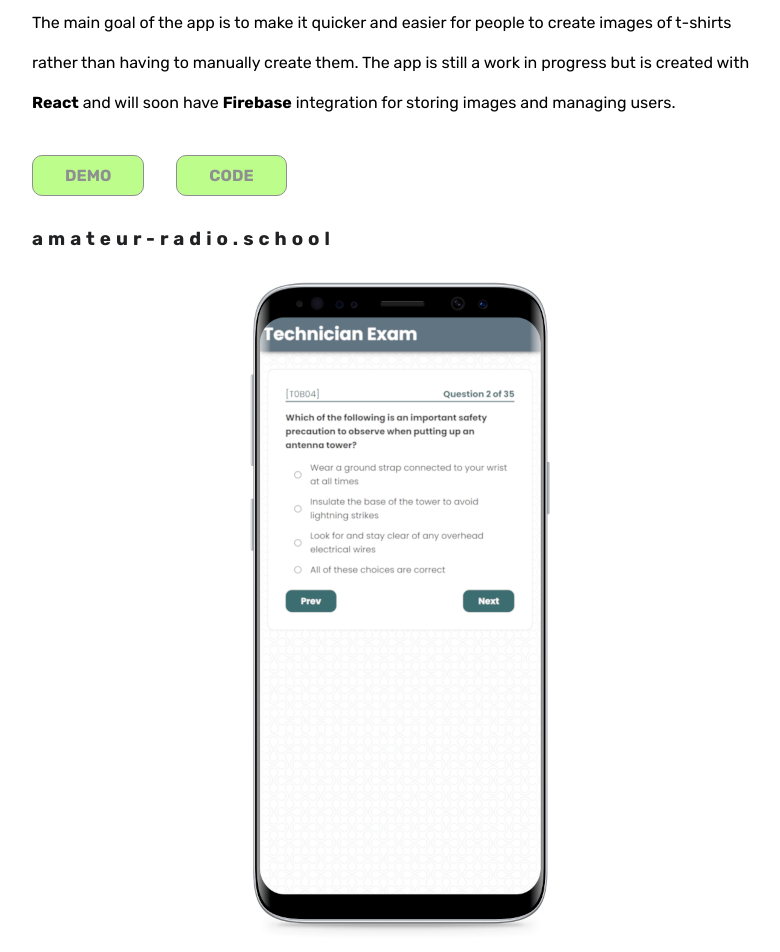
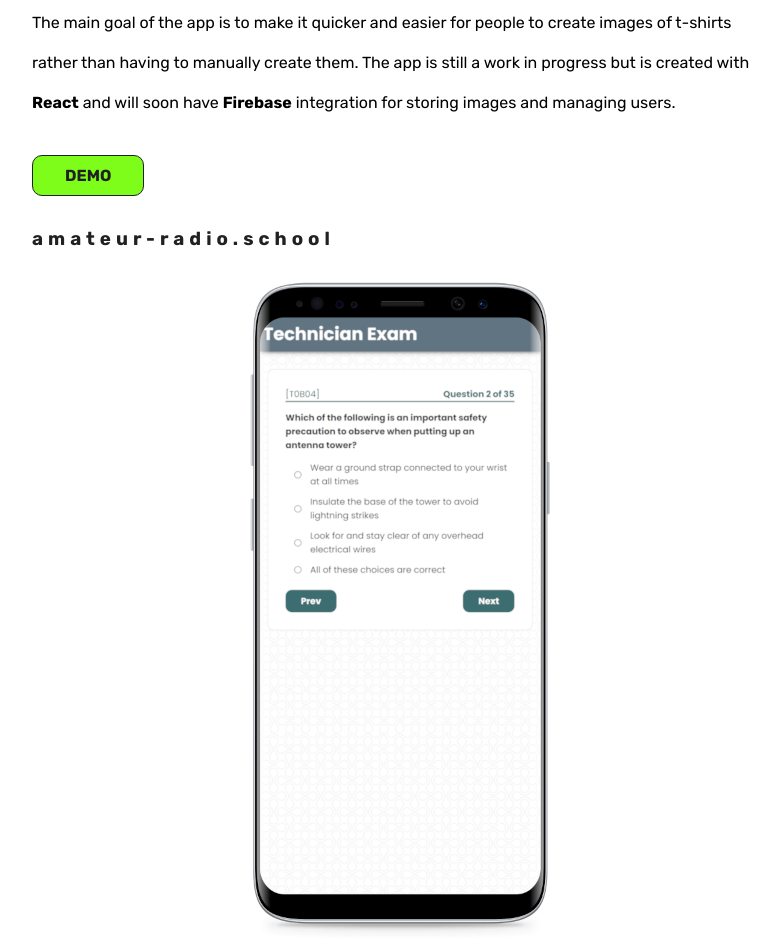
Before and after one commit to tyler-daigle/tdaigle-portfolio, a plain HTML site: page public/index.html in a window 1280 px wide. Shown: the part 1558-2510 px from the top of the page, without its empty margins (240-1020 px from the left). Drawn offline with Linux system fonts and the light colour scheme.

Commit message:
favicon and shirt demo link

```diff
--- a/public/index.html
+++ b/public/index.html
@@ -73,8 +73,14 @@
         </p>
 
         <div class="button-container">
-          <button class="btn disabled-link" type="button" disabled>DEMO</button>
-          <button class="btn disabled-link" type="button" disabled>CODE</button>
+          <a
+            href="https://eloquent-allen-173a24.netlify.app/"
+            class="btn"
+            target="_blank"
+            rel="noopener noreferrer"
+          >
+            DEMO
+          </a>
         </div>
 
         <h3>amateur-radio.school</h3>
```
Also changed, not shown: public/favicon.ico (added).
